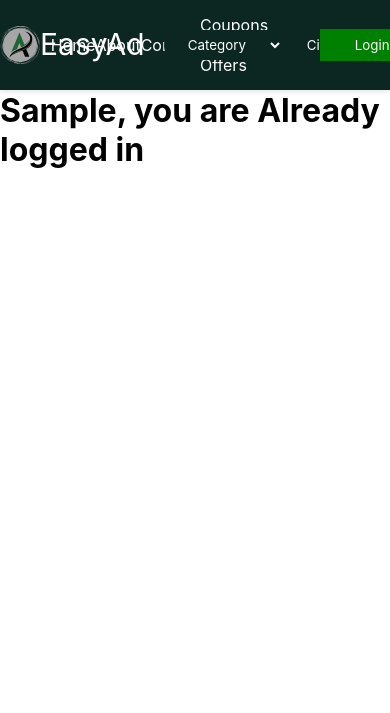
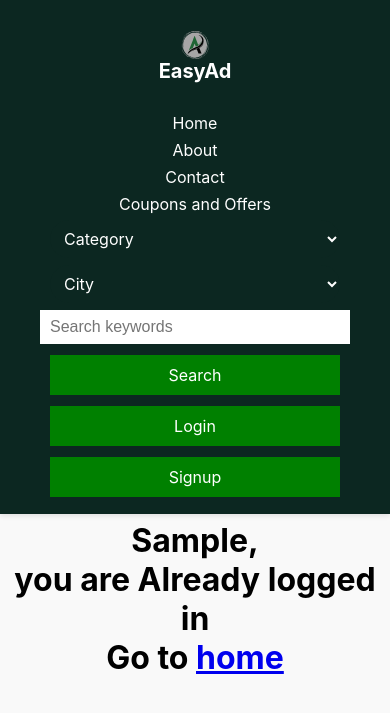
Before and after one commit to sai-krishna-kotha/easyads, a Django app: page /users/login/ in a window 390 px wide. Shown: the top 713 px of the page. Run offline with Django 5.2, Linux system fonts and the light colour scheme; the visitor is signed in with stand-in values (Sample User, id 1).

Commit message:
made the nav bar responsive and added styling to signup.html

```diff
--- a/app1_users/forms.py
+++ b/app1_users/forms.py
@@ -7,13 +7,18 @@ class UserSignUpForm(UserCreationForm):
         ('customer', 'Customer'),
         ('seller', 'Seller'),
     )
-    first_name = forms.CharField(max_length=150, required=True, label='First Name')
-    email = forms.EmailField(required=True)
-    user_type = forms.ChoiceField(choices=USER_TYPE_CHOICES, required=True, label='Sign up as')
+    first_name = forms.CharField(max_length=150, required=True, label='First Name',widget=forms.TextInput(attrs={'class': 'inut-signup', 'placeholder': 'First Name'}))
+    email = forms.EmailField(required=True,widget=forms.EmailInput(attrs={'class': 'input-signup', 'placeholder': 'Email'}))
+    user_type = forms.ChoiceField(choices=USER_TYPE_CHOICES, required=True, label='Sign up as',widget=forms.Select(attrs={'class': 'input-signup'}))
 
     class Meta:
         model = User
         fields = ('email', 'first_name', 'user_type', 'password1', 'password2')
+
+    def __init__(self, *args, **kwargs):
+        super(UserSignUpForm, self).__init__(*args, **kwargs)
+        self.fields['password1'].widget.attrs.update({'class': 'input-signup', 'placeholder': 'Password'})
+        self.fields['password2'].widget.attrs.update({'class': 'input-signup', 'placeholder': 'Confirm Password'})
 
     def save(self, commit=True):
         user = super().save(commit=False)
--- a/static/css/app1_users/login.css
+++ b/static/css/app1_users/login.css
@@ -49,3 +49,6 @@
     margin: 0;
     padding: 0;
 }
+.center-login{
+    text-align: center;
+}
--- a/static/css/base.css
+++ b/static/css/base.css
@@ -1,21 +1,26 @@
-body{
+body {
     margin: 0;
     font-family: 'Inter', sans-serif;
     padding-top: 70px;
+    background: #f9f9f9;
 }
-.logo{
+
+.logo {
     width: 40px;
 }
-.title{
+
+.title {
     font-size: 30px;
+    font-weight: bold;
 }
+
 .navbar {
     display: flex;
     justify-content: space-around;
     align-items: center;
     padding: 15px 0px;
     margin: 0;
-    background-color: rgba(12, 39, 33,1);
+    background-color: rgba(12, 39, 33, 1);
     color: white;
     position: fixed;
     top: 0;
@@ -23,99 +28,259 @@ body{
     width: 100%;
     z-index: 1000;
     box-shadow: 0 2px 5px rgba(0, 0, 0, 0.1);
+    flex-wrap: wrap;
 }
-.nav1{
+
+.nav1,
+.nav2,
+.nav3,
+.nav4 {
+    display: flex;
+    align-items: center;
+    justify-content: space-evenly;
+}
+
+.nav1 {
     width: 13%;
+    min-width: 90px;
 }
-.nav2{
-    /* border: 1px solid black; */
+
+.nav2 {
     width: 29%;
-    align-items: center;
+    min-width: 180px;
+    flex-wrap: wrap;
 }
-.nav3{
+
+.nav3 {
     width: 40%;
-    align-items: center;
+    min-width: 220px;
+    flex-wrap: wrap;
 }
-.nav4{
+
+.nav4 {
     width: 18%;
+    min-width: 120px;
     align-items: end;
 }
-.nav2 div, .nav3 div, .nav4 div{
+
+.nav2 div,
+.nav3 div,
+.nav4 div {
     vertical-align: middle;
 }
-.nav2 div a{
+
+.nav2 div a {
     text-decoration: none;
 }
-.nav2 div a:hover{
+
+.nav2 div a:hover {
     color: gray;
 }
-.nav1, .nav2, .nav3, .nav4{
-    justify-content: space-evenly;
-    display: flex;
-}
-.link-base{
+
+.link-base {
     text-decoration: none;
     color: white;
 }
-.nav-field{
-    /* height: 25px;
-    width: 400px; */
+
+.nav-field {
     padding: 6px 20px;
     border: 0px;
     border-radius: 35px;
     background-color: rgb(12, 39, 33);
-    /* box-shadow: 2px 1px 1px gray; */
     color: white;
     font-family: 'Inter', sans-serif;
     outline: none;
-    transition:
-    font-weight 0.2s, font-size 0.2s;
+    transition: font-weight 0.2s, font-size 0.2s;
+    font-size: 1em;
 }
-.nav-field:hover{
+
+.nav-field:hover {
     cursor: pointer;
     color: gray;
 }
-.nav4 .login-btn, .nav4 .signup-btn{
+
+.nav4 .login-btn,
+.nav4 .signup-btn {
     padding: 8px 35px;
     background-color: green;
     border: 0px;
     color: white;
-    /* border-radius: 7px; */
+    font-size: 1em;
+    margin-left: 5px;
 }
-.search-field{
+
+.search-field {
     padding: 8px 30px;
-    /* border-radius: 7px; */
     border: 0px;
-    vertical-align: middle;
     background-color: white;
     outline: none;
+    font-size: 1em;
 }
-.search-btn{
-    /* border-radius: 7px; */
+
+.search-btn {
     border: 0;
-    /* box-shadow: 2px 2px 1px; */
     padding: 8px 15px;
     background-color: green;
     color: white;
+    font-size: 1em;
 }
 
-.btn{
+.btn {
     font-family: 'Inter', sans-serif;
 }
-.btn:hover{
+
+.btn:hover {
     opacity: 0.8;
 }
-.btn:active{
+
+.btn:active {
     opacity: 0.4;
 }
-.disable-btn{
+
+.disable-btn {
     cursor: not-allowed;
     opacity: 0.6;
 }
-.category-wrap-text, .city-wrap-text{
+
+.category-wrap-text,
+.city-wrap-text {
     max-width: 140px;
     display: inline-block;
     overflow: hidden;
     text-overflow: ellipsis;
     white-space: nowrap;
 }
+
+/* Responsive Styles */
+@media (max-width: 1300px) {
+    body{
+        padding-top: 160px;
+    }
+    .navbar {
+        flex-wrap: wrap;
+        padding: 10px 0;
+    }
+
+    .nav1,
+    .nav2,
+    .nav3,
+    .nav4 {
+        width: auto;
+        min-width: 0;
+        flex: 1 1 100px;
+    }
+
+    .title {
+        font-size: 24px;
+    }
+}
+
+@media (max-width: 800px) {
+    body{
+        padding-top: 470px;
+    }
+    .navbar {
+        flex-direction: column;
+        align-items: stretch;
+        padding: 10px 0;
+    }
+
+    .nav1,
+    .nav2,
+    .nav3,
+    .nav4 {
+        width: 100%;
+        justify-content: center;
+        margin-bottom: 8px;
+    }
+
+    .nav2,
+    .nav3 {
+        flex-wrap: wrap;
+        gap: 10px;
+    }
+
+    .nav4 {
+        justify-content: center;
+        align-items: center;
+    }
+
+    .nav2 div,
+    .nav3 div,
+    .nav4 div {
+        margin: 0 5px;
+    }
+
+    .title {
+        font-size: 22px;
+    }
+
+    .logo {
+        width: 32px;
+    }
+}
+
+@media (max-width: 600px) {
+    body {
+        padding-top: 500px;
+        /* margin-top: 1000px; */
+    }
+
+    .navbar {
+        flex-direction: column;
+        align-items: stretch;
+        padding: 7px 0;
+    }
+
+    .nav1,
+    .nav2,
+    .nav3,
+    .nav4 {
+        width: 100%;
+        flex-direction: column;
+        align-items: center;
+        margin-bottom: 6px;
+    }
+
+    .nav2,
+    .nav3 {
+        gap: 7px;
+    }
+
+    .nav4 {
+        gap: 5px;
+    }
+
+    .nav4 .login-btn,
+    .nav4 .signup-btn {
+        width: 90vw;
+        max-width: 290px;
+        margin: 3px 0;
+        padding: 10px 0;
+        font-size: 1em;
+    }
+
+    .search-field,
+    .nav-field {
+        width: 90vw;
+        max-width: 290px;
+        padding: 8px 10px;
+        font-size: 1em;
+    }
+
+    .search-btn {
+        width: 90vw;
+        max-width: 290px;
+        margin-top: 4px;
+        font-size: 1em;
+        padding: 10px 0;
+    }
+
+    .title {
+        font-size: 20px;
+    }
+
+    .logo {
+        width: 28px;
+    }
+}
--- a/templates/app1_users/login.html
+++ b/templates/app1_users/login.html
@@ -60,6 +60,6 @@ Login - EasyAd
     </div>
 </form>
 {% else %}
-<h1>{{user.first_name}}, you are Already logged in</h1>
+<h1 style="text-align: center">{{user.first_name}},<br> you are Already logged in <br> Go to <a href="/">home</a></h1>
 {% endif %}
 {% endblock section %}
```
Also changed, not shown: static/css/app1_users/signup.css (added, +97 -0 lines), templates/app1_users/signup.html (+36 -12 lines).
